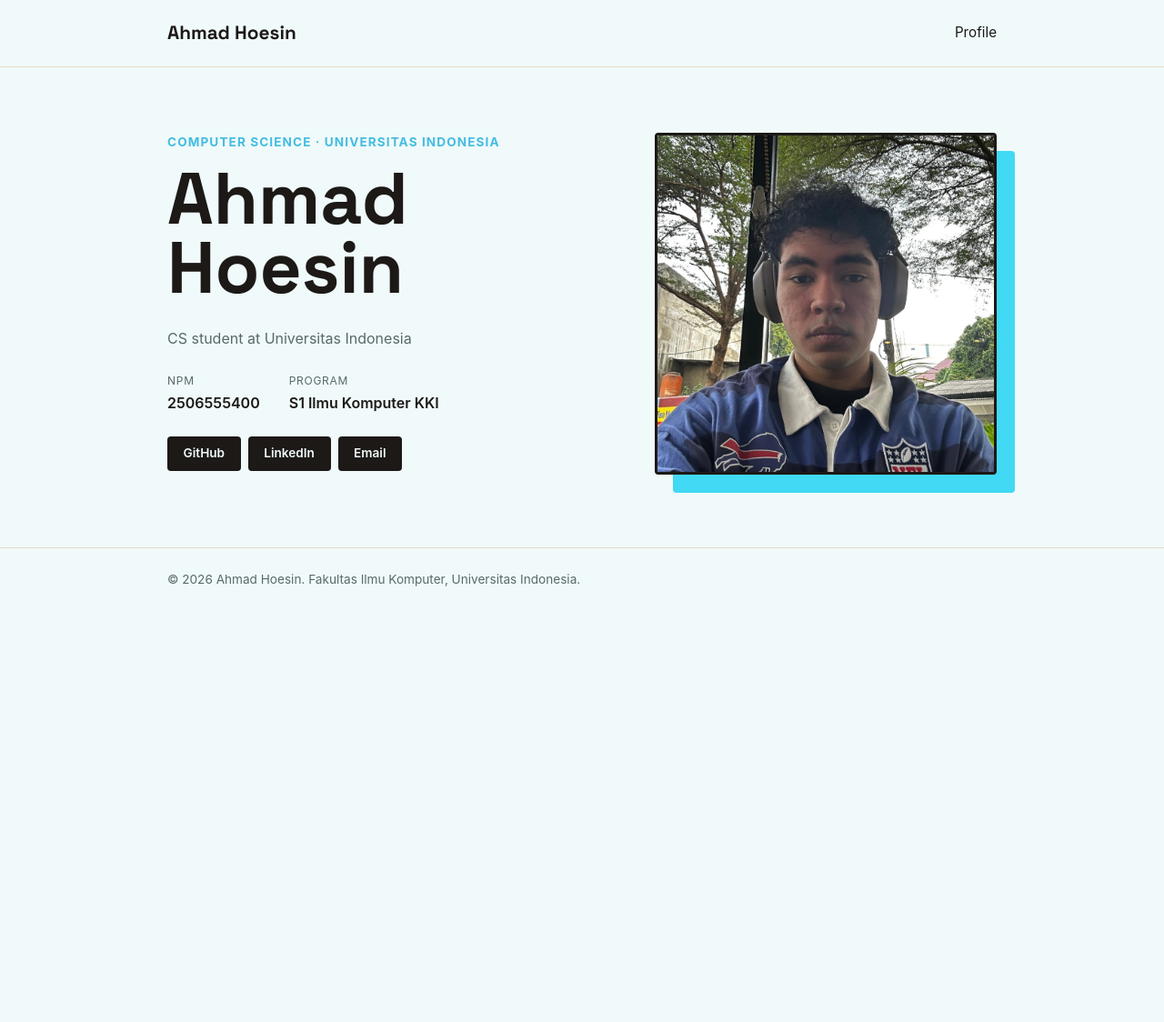
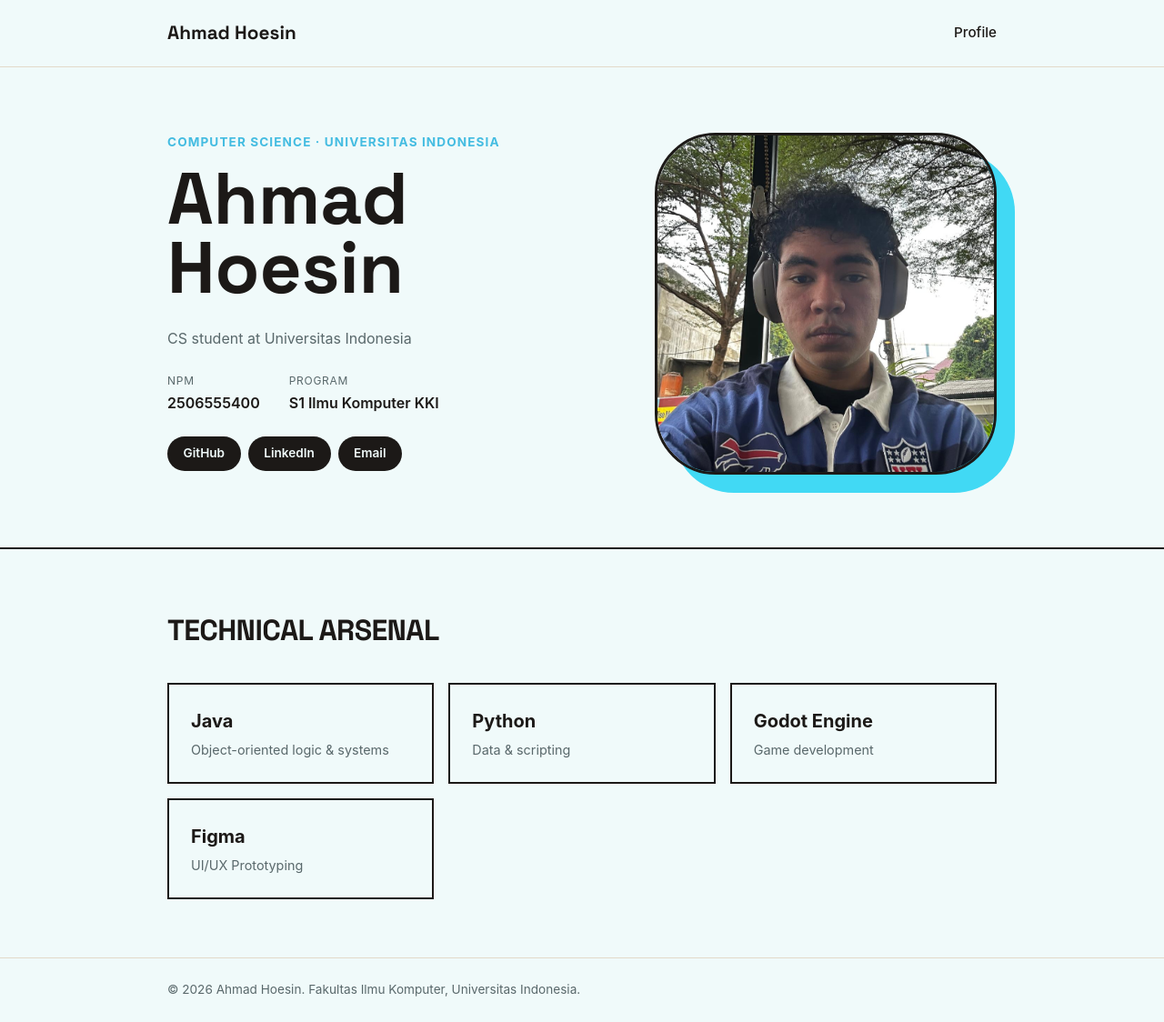
Before and after one commit to zuromu/PlatformBasedDevelopment, a Django app: page / in a window 1280 px wide. Shown: the whole page at 91% size. Before the commit the page ends 645 px from the top, so only its background shows below. Run offline with Django 5.2, Linux system fonts and the light colour scheme.

Commit message:
feat: add tech arsenal section

```diff
--- a/static/css/style.css
+++ b/static/css/style.css
@@ -11,7 +11,7 @@
     --accent-dark: #44bce1;
     --line: #e3d9c9;
     --text-muted: #59686b;
-    --radius: 4px;
+    --radius: 67px;
 }
 
 body {
@@ -57,6 +57,7 @@ h1, .brand {
     color: var(--ink);
     text-decoration: none;
     font-size: 0.95rem;
+    font-weight: 467;
 }
 .hero {
     padding: 4.5rem 0 5rem;
@@ -190,3 +191,51 @@ h1, .brand {
         justify-content: flex-start;
     }
 }
+
+    .arsenal-section {
+        padding: 4rem 0;
+        border-top: 2px solid var(--ink);
+    }
+
+    .arsenal-section h2 {
+        font-family: "Space Grotesk", -apple-system, sans-serif;
+        font-size: 2rem;
+        margin-bottom: 2rem;
+        text-transform: uppercase;
+        letter-spacing: -0.02em;
+    }
+
+    .arsenal-grid {
+        display: grid;
+        grid-template-columns: repeat(auto-fit, minmax(220px, 1fr));
+        gap: 1rem;
+    }
+
+    .arsenal-card {
+        border: 2px solid var(--ink);
+        padding: 1.5rem;
+        background-color: var(--paper);
+        border-radius: 0;
+        transition: background-color 0.15s ease, color 0.15s ease;
+    }
+
+    .arsenal-card h3 {
+        font-size: 1.25rem;
+        margin-bottom: 0.25rem;
+    }
+
+    .arsenal-card p {
+        font-size: 0.9rem;
+        color: var(--text-muted);
+        transition: color 0.15s ease;
+    }
+
+
+    .arsenal-card:hover {
+        background-color: var(--ink);
+        color: var(--paper);
+    }
+
+    .arsenal-card:hover p {
+        color: var(--paper);
+    }
--- a/templates/index.html
+++ b/templates/index.html
@@ -50,7 +50,34 @@
                 </div>
             </div>
         </section>
+
+        <section class="arsenal-section" id="skills">
+            <div class="container">
+                <h2>Technical Arsenal</h2>
+                <div class="arsenal-grid">
+                    <article class="arsenal-card">
+                        <h3>Java</h3>
+                        <p>Object-oriented logic & systems</p>
+                    </article>
+                    <article class="arsenal-card">
+                        <h3>Python</h3>
+                        <p>Data & scripting</p>
+                    </article>
+                    <article class="arsenal-card">
+                        <h3>Godot Engine</h3>
+                        <p>Game development</p>
+                    </article>
+                    <article class="arsenal-card">
+                        <h3>Figma</h3>
+                        <p>UI/UX Prototyping</p>
+                    </article>
+                </div>
+            </div>
+        </section>
+
     </main>
+
+
 
     <footer class="site-footer">
         <div class="container">
```
